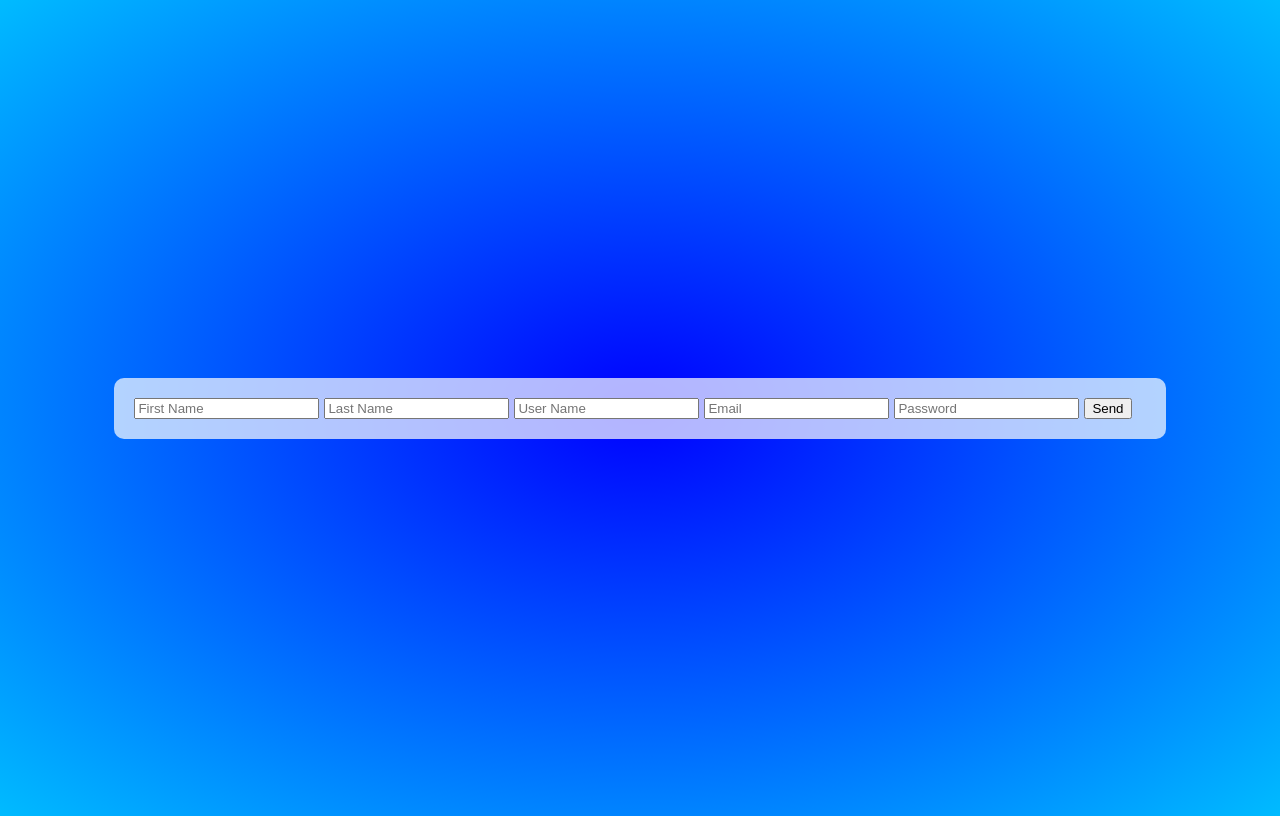
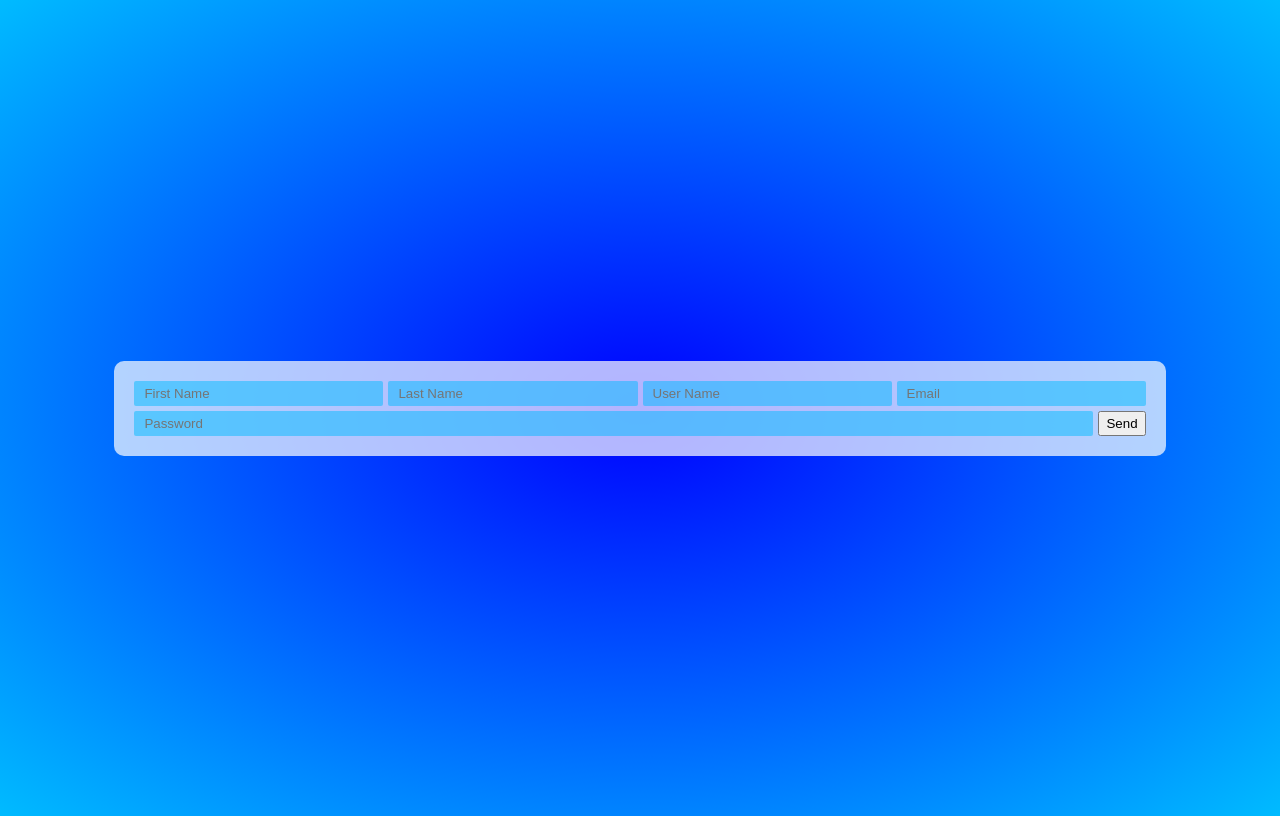
Before and after one commit to MohamedKhamisMostafa/responsive-form, a plain HTML site: page index.html in a window 1280 px wide. Drawn offline with Linux system fonts and the light colour scheme.

Commit message:
input style code

```diff
--- a/style.css
+++ b/style.css
@@ -14,3 +14,12 @@ form{
     flex-wrap: wrap;
     gap: 5px;
 }
+form input{
+    background-color: rgb(0, 187, 255,0.5);
+    border-radius: 2px;
+    border: none;
+    outline: none;
+    padding: 5px 10px;
+    flex-basis: 200px;
+    flex-grow: 1;
+}
```
